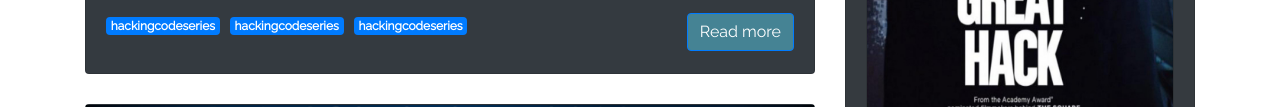
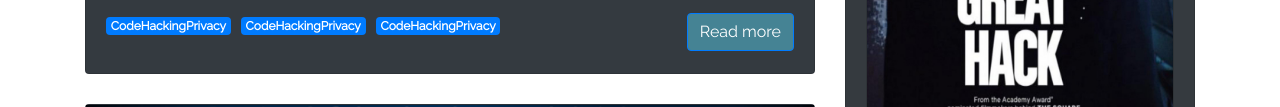
Before and after one commit to alvaroserrrano/CodeBlog, a Gatsby site: page / in a window 1280 px wide. Shown: the part 803-910 px from the top of the page. Built offline with nearby package versions, Linux system fonts and the light colour scheme; Gatsby itself is replaced by a stand-in of ours.

Commit message:
tried fixing issue with tags

```diff
--- a/src/pages/posts/003-third-post.md
+++ b/src/pages/posts/003-third-post.md
@@ -4,9 +4,9 @@ date: 2019-08-07 08:00:00
 author: "Alvaro Serrano"
 image: ../../images/greatHack.jpg
 tags:
-  - hacking
-  - code
-  - series
+  - Code
+  - Hacking
+  - Privacy
 ---
 
 Even though Cambridge Analytica is usually portrayed as a psychological warfare against an unsuspecting public, we can't deny that much of the data mined and analyzed was public. We expose ourselves through social media on a daily basis, even by answering those innocent Facebook quizzes about our favorite Disney character. Those little questions serve the purpose of harvesting data to create an accurate profile of us.
```
